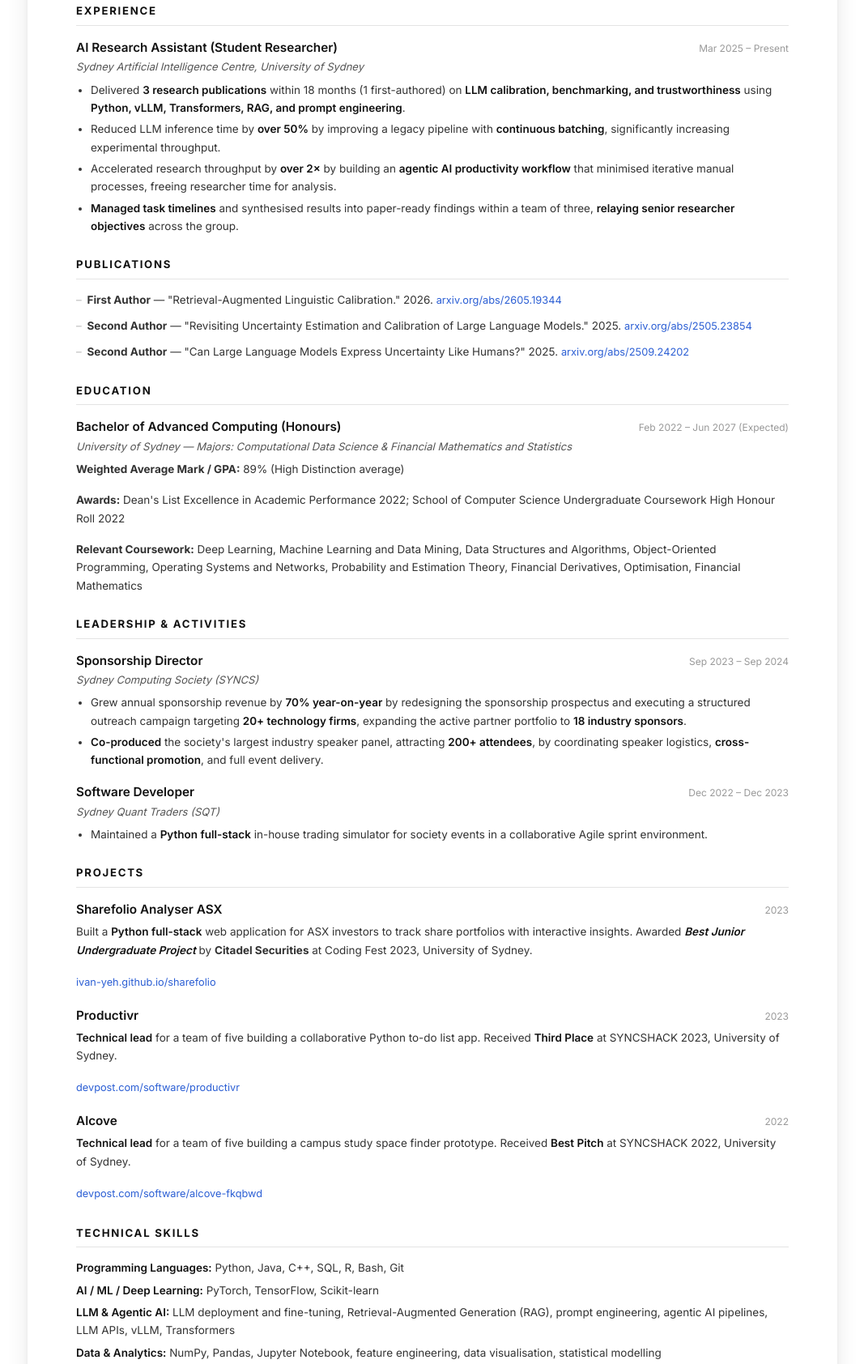
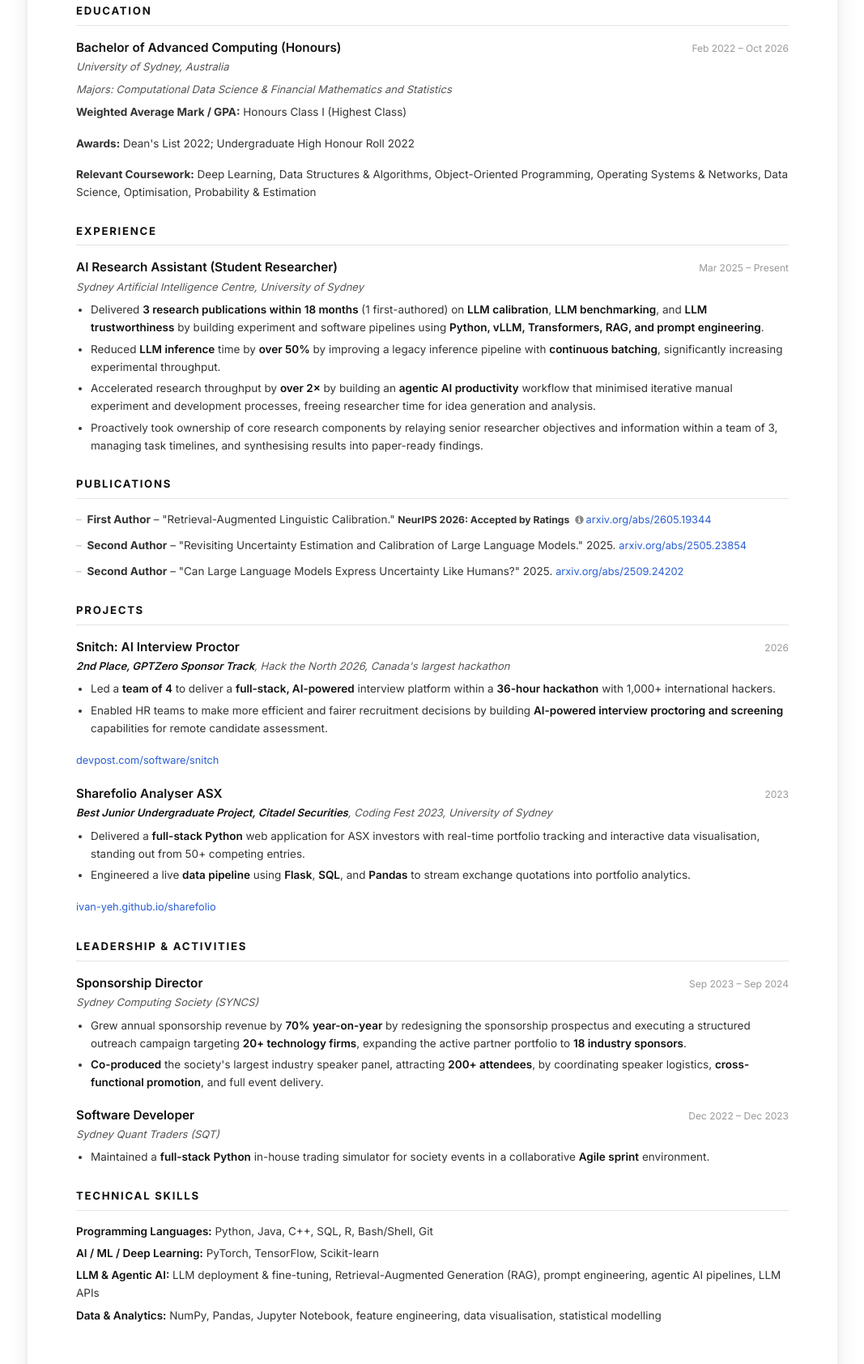
Before and after one commit to Ivan-Yeh/ivan-yeh.github.io, a plain HTML site: page resume.html in a window 1280 px wide. Shown: the part 517-2201 px from the top of the page at 81% size, without its empty margins (106-1173 px from the left). Drawn offline with Linux system fonts and the light colour scheme.

Commit message:
updated CV and projects

```diff
--- a/css/resume.css
+++ b/css/resume.css
@@ -164,6 +164,52 @@ body {
     text-decoration: underline;
 }
 
+.pub_status {
+    display: inline;
+    font-size: 0.9em;
+    font-weight: 700;
+    color: #333;
+}
+
+.pub_info {
+    position: relative;
+    display: inline-block;
+    margin-left: 4px;
+    color: #888;
+    cursor: help;
+    outline: none;
+}
+
+.pub_info:hover,
+.pub_info:focus {
+    color: #2c5fd4;
+}
+
+.pub_info_pop {
+    display: none;
+    position: fixed;
+    top: 0;
+    left: 0;
+    width: 260px;
+    max-width: calc(100vw - 32px);
+    box-sizing: border-box;
+    text-align: left;
+    padding: 8px 12px;
+    background: #222;
+    color: #fff;
+    font-size: 0.85em;
+    font-weight: 400;
+    line-height: 1.45;
+    border-radius: 4px;
+    box-shadow: 0 4px 16px rgba(0,0,0,0.2);
+    z-index: 10;
+}
+
+.pub_info:hover .pub_info_pop,
+.pub_info:focus .pub_info_pop {
+    display: block;
+}
+
 /* ── Skills ─────────────────────────────────── */
 .skills_list {
     display: flex;
--- a/resume.html
+++ b/resume.html
@@ -117,6 +117,20 @@
         <script src="js/theme.js"></script>
 		<script>
 			includeHTML();
+
+			// Keep the publication info popup next to its icon while clamping it inside the viewport
+			function placeInfoPop(e) {
+				const info = e.target.closest && e.target.closest(".pub_info");
+				if (!info) return;
+				const pop = info.querySelector(".pub_info_pop");
+				const r = info.getBoundingClientRect();
+				const w = pop.offsetWidth, h = pop.offsetHeight, gap = 8, margin = 16;
+				const left = Math.min(Math.max(r.left + r.width / 2 - w / 2, margin), window.innerWidth - w - margin);
+				const top = r.top - h - gap >= margin ? r.top - h - gap : r.bottom + gap;
+				pop.style.left = left + "px";
+				pop.style.top = top + "px";
+			}
+			["mouseover", "focusin"].forEach(t => document.addEventListener(t, e => requestAnimationFrame(() => placeInfoPop(e))));
 		</script>
     </body>
 </html>
--- a/resume_content.html
+++ b/resume_content.html
@@ -16,6 +16,23 @@
         <span>Sydney, Australia</span>
     </div>
 
+    <!-- Education -->
+    <div class="resume_section">
+        <div class="resume_section_title">Education</div>
+
+        <div class="resume_entry">
+            <div class="resume_entry_header">
+                <span class="resume_entry_title">Bachelor of Advanced Computing (Honours)</span>
+                <span class="resume_entry_date">Feb 2022 &ndash; Oct 2026</span>
+            </div>
+            <div class="resume_entry_org">University of Sydney, Australia</div>
+            <div class="resume_entry_org">Majors: Computational Data Science &amp; Financial Mathematics and Statistics</div>
+            <p><strong>Weighted Average Mark / GPA:</strong> Honours Class I (Highest Class)</p>
+            <p><strong>Awards:</strong> Dean's List 2022; Undergraduate High Honour Roll 2022</p>
+            <p><strong>Relevant Coursework:</strong> Deep Learning, Data Structures &amp; Algorithms, Object-Oriented Programming, Operating Systems &amp; Networks, Data Science, Optimisation, Probability &amp; Estimation</p>
+        </div>
+    </div>
+
     <!-- Experience -->
     <div class="resume_section">
         <div class="resume_section_title">Experience</div>
@@ -27,10 +44,10 @@
             </div>
             <div class="resume_entry_org">Sydney Artificial Intelligence Centre, University of Sydney</div>
             <ul>
-                <li>Delivered <span class="kw">3 research publications</span> within 18 months (1 first-authored) on <span class="kw">LLM calibration, benchmarking, and trustworthiness</span> using <span class="kw">Python, vLLM, Transformers, RAG, and prompt engineering</span>.</li>
-                <li>Reduced LLM inference time by <span class="kw">over 50%</span> by improving a legacy pipeline with <span class="kw">continuous batching</span>, significantly increasing experimental throughput.</li>
-                <li>Accelerated research throughput by <span class="kw">over 2&times;</span> by building an <span class="kw">agentic AI productivity workflow</span> that minimised iterative manual processes, freeing researcher time for analysis.</li>
-                <li><span class="kw">Managed task timelines</span> and synthesised results into paper-ready findings within a team of three, <span class="kw">relaying senior researcher objectives</span> across the group.</li>
+                <li>Delivered <span class="kw">3 research publications within 18 months</span> (1 first-authored) on <span class="kw">LLM calibration</span>, <span class="kw">LLM benchmarking</span>, and <span class="kw">LLM trustworthiness</span> by building experiment and software pipelines using <span class="kw">Python, vLLM, Transformers, RAG, and prompt engineering</span>.</li>
+                <li>Reduced <span class="kw">LLM inference</span> time by <span class="kw">over 50%</span> by improving a legacy inference pipeline with <span class="kw">continuous batching</span>, significantly increasing experimental throughput.</li>
+                <li>Accelerated research throughput by <span class="kw">over 2&times;</span> by building an <span class="kw">agentic AI productivity</span> workflow that minimised iterative manual experiment and development processes, freeing researcher time for idea generation and analysis.</li>
+                <li>Proactively took ownership of core research components by relaying senior researcher objectives and information within a team of 3, managing task timelines, and synthesising results into paper-ready findings.</li>
             </ul>
         </div>
     </div>
@@ -41,36 +58,57 @@
 
         <ul class="pub_list">
             <li>
-                <strong>First Author</strong> &mdash;
-                "Retrieval-Augmented Linguistic Calibration." 2026.
+                <strong>First Author</strong> &ndash;
+                "Retrieval-Augmented Linguistic Calibration."
+                <span class="pub_status">NeurIPS 2026: Accepted by Ratings
+                    <span class="pub_info" tabindex="0" role="note" aria-label="Footnote: overruled due to a co-author's individual policy-related investigation at the conference, unrelated to this paper">
+                        <span class="fa fa-info-circle"></span>
+                        <span class="pub_info_pop">Overruled due to a co-author's individual policy-related investigation at the conference, unrelated to this paper. </span>
+                    </span>
+                </span>
                 <a href="https://arxiv.org/abs/2605.19344" target="_blank">arxiv.org/abs/2605.19344</a>
             </li>
             <li>
-                <strong>Second Author</strong> &mdash;
+                <strong>Second Author</strong> &ndash;
                 "Revisiting Uncertainty Estimation and Calibration of Large Language Models." 2025.
                 <a href="https://arxiv.org/abs/2505.23854" target="_blank">arxiv.org/abs/2505.23854</a>
             </li>
             <li>
-                <strong>Second Author</strong> &mdash;
+                <strong>Second Author</strong> &ndash;
                 "Can Large Language Models Express Uncertainty Like Humans?" 2025.
                 <a href="https://arxiv.org/abs/2509.24202" target="_blank">arxiv.org/abs/2509.24202</a>
             </li>
         </ul>
     </div>
 
-    <!-- Education -->
+    <!-- Projects -->
     <div class="resume_section">
-        <div class="resume_section_title">Education</div>
+        <div class="resume_section_title">Projects</div>
 
         <div class="resume_entry">
             <div class="resume_entry_header">
-                <span class="resume_entry_title">Bachelor of Advanced Computing (Honours)</span>
-                <span class="resume_entry_date">Feb 2022 &ndash; Jun 2027 (Expected)</span>
+                <span class="resume_entry_title">Snitch: AI Interview Proctor</span>
+                <span class="resume_entry_date">2026</span>
             </div>
-            <div class="resume_entry_org">University of Sydney &mdash; Majors: Computational Data Science &amp; Financial Mathematics and Statistics</div>
-            <p><strong>Weighted Average Mark / GPA:</strong> 89% (High Distinction average)</p>
-            <p><strong>Awards:</strong> Dean's List Excellence in Academic Performance 2022; School of Computer Science Undergraduate Coursework High Honour Roll 2022</p>
-            <p><strong>Relevant Coursework:</strong> Deep Learning, Machine Learning and Data Mining, Data Structures and Algorithms, Object-Oriented Programming, Operating Systems and Networks, Probability and Estimation Theory, Financial Derivatives, Optimisation, Financial Mathematics</p>
+            <div class="resume_entry_org"><span class="kw">2nd Place, GPTZero Sponsor Track</span>, Hack the North 2026, Canada's largest hackathon</div>
+            <ul>
+                <li>Led a <span class="kw">team of 4</span> to deliver a <span class="kw">full-stack, AI-powered</span> interview platform within a <span class="kw">36-hour hackathon</span> with 1,000+ international hackers.</li>
+                <li>Enabled HR teams to make more efficient and fairer recruitment decisions by building <span class="kw">AI-powered interview proctoring and screening</span> capabilities for remote candidate assessment.</li>
+            </ul>
+            <a href="https://devpost.com/software/snitch-ldyzh9" target="_blank">devpost.com/software/snitch</a>
+        </div>
+
+        <div class="resume_entry">
+            <div class="resume_entry_header">
+                <span class="resume_entry_title">Sharefolio Analyser ASX</span>
+                <span class="resume_entry_date">2023</span>
+            </div>
+            <div class="resume_entry_org"><span class="kw">Best Junior Undergraduate Project, Citadel Securities</span>, Coding Fest 2023, University of Sydney</div>
+            <ul>
+                <li>Delivered a <span class="kw">full-stack Python</span> web application for ASX investors with real-time portfolio tracking and interactive data visualisation, standing out from 50+ competing entries.</li>
+                <li>Engineered a live <span class="kw">data pipeline</span> using <span class="kw">Flask</span>, <span class="kw">SQL</span>, and <span class="kw">Pandas</span> to stream exchange quotations into portfolio analytics.</li>
+            </ul>
+            <a href="https://ivan-yeh.github.io/sharefolio.html" target="_blank">ivan-yeh.github.io/sharefolio</a>
         </div>
     </div>
 
@@ -97,40 +135,8 @@
             </div>
             <div class="resume_entry_org">Sydney Quant Traders (SQT)</div>
             <ul>
-                <li>Maintained a <span class="kw">Python full-stack</span> in-house trading simulator for society events in a collaborative Agile sprint environment.</li>
+                <li>Maintained a <span class="kw">full-stack Python</span> in-house trading simulator for society events in a collaborative <span class="kw">Agile sprint</span> environment.</li>
             </ul>
-        </div>
-    </div>
-
-    <!-- Projects -->
-    <div class="resume_section">
-        <div class="resume_section_title">Projects</div>
-
-        <div class="resume_entry">
-            <div class="resume_entry_header">
-                <span class="resume_entry_title">Sharefolio Analyser ASX</span>
-                <span class="resume_entry_date">2023</span>
-            </div>
-            <p>Built a <span class="kw">Python full-stack</span> web application for ASX investors to track share portfolios with interactive insights. Awarded <span class="kw"><em>Best Junior Undergraduate Project</em></span> by <strong>Citadel Securities</strong> at Coding Fest 2023, University of Sydney.</p>
-            <a href="https://ivan-yeh.github.io/sharefolio.html" target="_blank">ivan-yeh.github.io/sharefolio</a>
-        </div>
-
-        <div class="resume_entry">
-            <div class="resume_entry_header">
-                <span class="resume_entry_title">Productivr</span>
-                <span class="resume_entry_date">2023</span>
-            </div>
-            <p><span class="kw">Technical lead</span> for a team of five building a collaborative Python to-do list app. Received <span class="kw">Third Place</span> at SYNCSHACK 2023, University of Sydney.</p>
-            <a href="https://devpost.com/software/productivr" target="_blank">devpost.com/software/productivr</a>
-        </div>
-
-        <div class="resume_entry">
-            <div class="resume_entry_header">
-                <span class="resume_entry_title">Alcove</span>
-                <span class="resume_entry_date">2022</span>
-            </div>
-            <p><span class="kw">Technical lead</span> for a team of five building a campus study space finder prototype. Received <span class="kw">Best Pitch</span> at SYNCSHACK 2022, University of Sydney.</p>
-            <a href="https://devpost.com/software/alcove-fkqbwd" target="_blank">devpost.com/software/alcove-fkqbwd</a>
         </div>
     </div>
 
@@ -139,9 +145,9 @@
         <div class="resume_section_title">Technical Skills</div>
 
         <div class="skills_list">
-            <div class="skill_row"><strong>Programming Languages:</strong> Python, Java, C++, SQL, R, Bash, Git</div>
+            <div class="skill_row"><strong>Programming Languages:</strong> Python, Java, C++, SQL, R, Bash/Shell, Git</div>
             <div class="skill_row"><strong>AI / ML / Deep Learning:</strong> PyTorch, TensorFlow, Scikit-learn</div>
-            <div class="skill_row"><strong>LLM &amp; Agentic AI:</strong> LLM deployment and fine-tuning, Retrieval-Augmented Generation (RAG), prompt engineering, agentic AI pipelines, LLM APIs, vLLM, Transformers</div>
+            <div class="skill_row"><strong>LLM &amp; Agentic AI:</strong> LLM deployment &amp; fine-tuning, Retrieval-Augmented Generation (RAG), prompt engineering, agentic AI pipelines, LLM APIs</div>
             <div class="skill_row"><strong>Data &amp; Analytics:</strong> NumPy, Pandas, Jupyter Notebook, feature engineering, data visualisation, statistical modelling</div>
         </div>
     </div>
```
Also changed, not shown: projects.html (+17 -0 lines).
